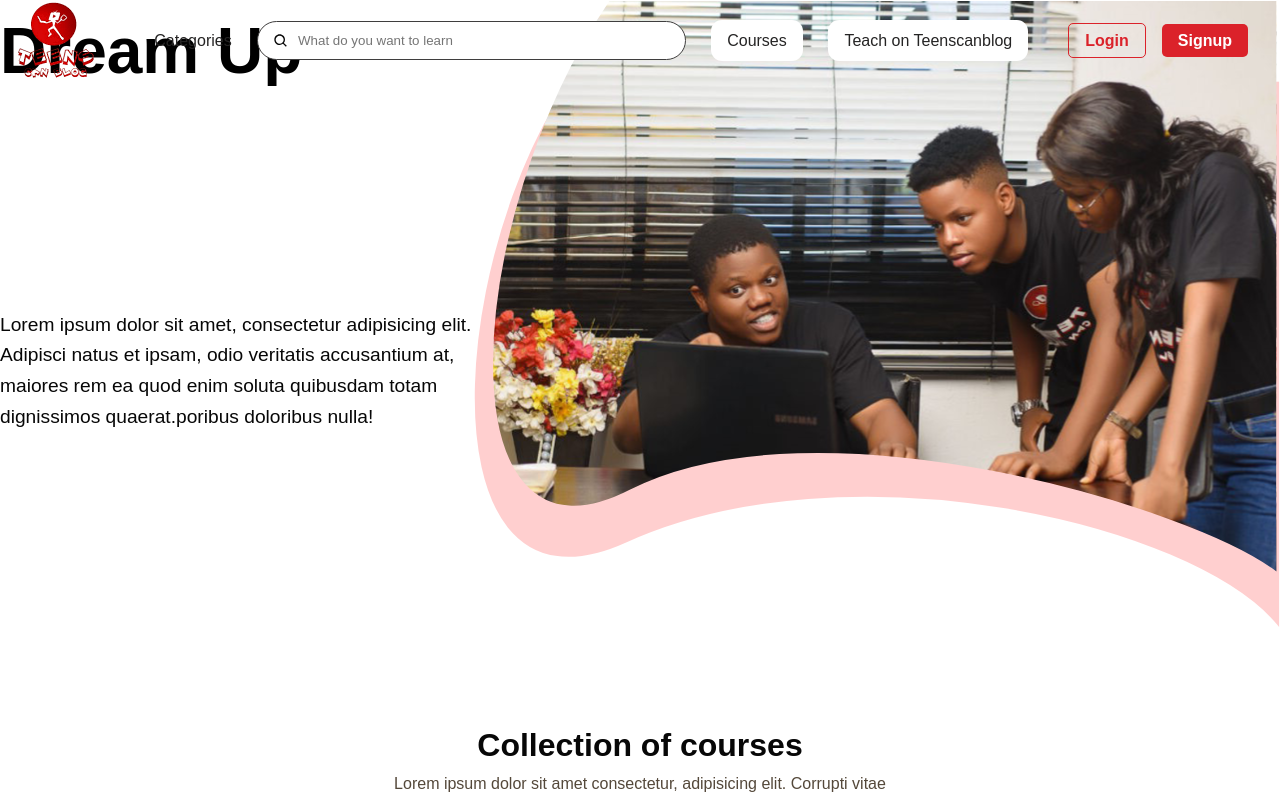
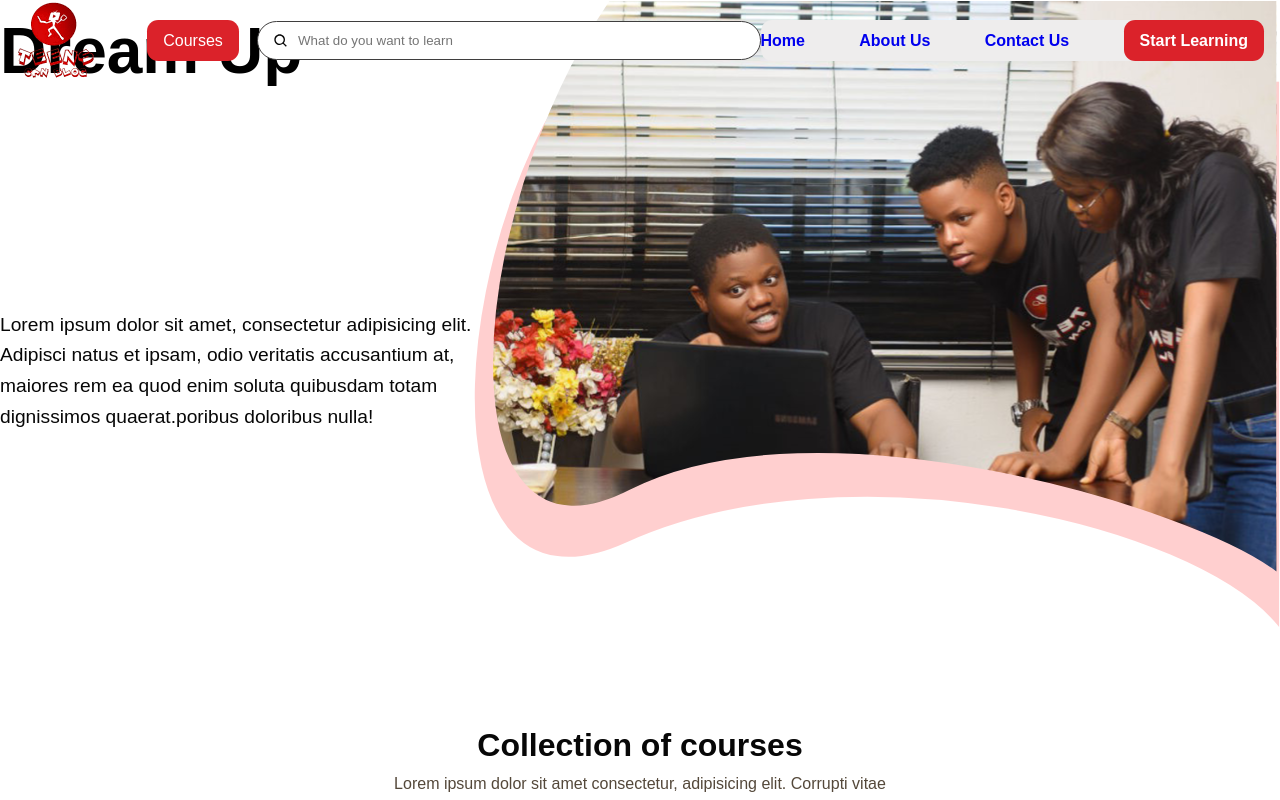
Before and after one commit to Niscolinx/teenscan, a React (Create React App) app: page / in a window 1280 px wide. Shown: the top 800 px of the page. Built offline with nearby package versions, Linux system fonts and the light colour scheme; what react-router-last-location would draw is missing.

Commit message:
working on the header

```diff
--- a/src/components/Header.tsx
+++ b/src/components/Header.tsx
@@ -1,97 +1,95 @@
-import React, { useState } from 'react'
+import React from 'react'
 import Logo from '../assets/Logo.png'
 import { BiSearch } from 'react-icons/bi'
 import { Link } from 'react-router-dom'
 
-interface ModalHandler {
-    displayModal: boolean
-    toDisplay: string
-}
+// interface ModalHandler {
+//     displayModal: boolean
+//     toDisplay: string
+// }
 
 const Header = () => {
     // const [handleMouse, setHandleMouse] = useState('none')
     // const [handleModal, setHandleModal] = useState(false)
     // const [handleSpacer, setHandelSpacer] = useState(false)
 
-    const [modalHandler, setModalHandler] = useState<ModalHandler>({
-        displayModal: false,
-        toDisplay: 'none',
-    })
+    // const [modalHandler, setModalHandler] = useState<ModalHandler>({
+    //     displayModal: false,
+    //     toDisplay: 'none',
+    // })
 
-    let { displayModal, toDisplay } = modalHandler
+    // let { displayModal, toDisplay } = modalHandler
 
-    let categoryModalStyle = {
-        display: toDisplay,
-    }
+    // let categoryModalStyle = {
+    //     display: toDisplay,
+    // }
 
-    const handleSpacerLeave = () => {
+    // const handleSpacerLeave = () => {
+    //     if (displayModal) {
+    //         setModalHandler({
+    //             ...modalHandler,
+    //             toDisplay: 'none',
+    //         })
+    //     }
+    // }
 
-        if (displayModal) {
-            setModalHandler({
-                ...modalHandler,
-                toDisplay: 'none',
-            })
-        }
-    }
+    // const handleMouseLeave = () => {
+    //     setModalHandler({
+    //         ...modalHandler,
+    //         toDisplay: 'none',
+    //     })
+    // }
+    // const handleMouseEnter = () => {
+    //     setModalHandler({
+    //         ...modalHandler,
+    //         toDisplay: 'block',
+    //     })
+    // }
+    // const handleModalOpen = () => {
+    //     setModalHandler({
+    //         ...modalHandler,
+    //         displayModal: true,
+    //     })
+    // }
 
-    const handleMouseLeave = () => {
-            setModalHandler({
-                ...modalHandler,
-                toDisplay: 'none',
-            })
-
-    }
-    const handleMouseEnter = () => {
-        setModalHandler({
-            ...modalHandler,
-            toDisplay: 'block',
-        })
-    }
-    const handleModalOpen = () => {
-        setModalHandler({
-            ...modalHandler,
-            displayModal: true,
-        })
-    }
-
-    const handleModalClose = () => {
-        setModalHandler({
-            ...modalHandler,
-            toDisplay: 'none',
-            displayModal: false,
-        })
-    }
-    const categoryModal = (
-        <div
-            className='category'
-            style={categoryModalStyle}
-            onMouseEnter={handleModalOpen}
-        >
-            <ul className='categoryModal' onMouseLeave={handleModalClose}>
-                <li>
-                    <Link to='/'>Digital Marketing</Link>
-                </li>
-                <li>
-                    <Link to='/'>Blogging</Link>
-                </li>
-                <li>
-                    <Link to='/'>Web Development</Link>
-                </li>
-                <li>
-                    <Link to='/'>Graphics Design</Link>
-                </li>
-                <li>
-                    <Link to='/yello'>Public Speaking</Link>
-                </li>
-            </ul>
-        </div>
-    )
+    // const handleModalClose = () => {
+    //     setModalHandler({
+    //         ...modalHandler,
+    //         toDisplay: 'none',
+    //         displayModal: false,
+    //     })
+    // }
+    // const categoryModal = (
+    //     <div
+    //         className='category'
+    //         style={categoryModalStyle}
+    //         onMouseEnter={handleModalOpen}
+    //     >
+    //         <ul className='categoryModal' onMouseLeave={handleModalClose}>
+    //             <li>
+    //                 <Link to='/'>Digital Marketing</Link>
+    //             </li>
+    //             <li>
+    //                 <Link to='/'>Blogging</Link>
+    //             </li>
+    //             <li>
+    //                 <Link to='/'>Web Development</Link>
+    //             </li>
+    //             <li>
+    //                 <Link to='/'>Graphics Design</Link>
+    //             </li>
+    //             <li>
+    //                 <Link to='/yello'>Public Speaking</Link>
+    //             </li>
+    //         </ul>
+    //     </div>
+    // )
 
     return (
         <>
             <img src={Logo} alt='logo' style={{ marginRight: '2rem' }} />
 
-            <div className='modal' onMouseLeave={handleMouseLeave}>
+            {/* <div className='modal' onMouseLeave={handleMouseLeave}>
                 <Link to='/' onMouseOver={handleMouseEnter}>
                     Categories
                 </Link>
@@ -100,28 +98,33 @@ const Header = () => {
                     onMouseLeave={handleSpacerLeave}
                 ></p>
                 {categoryModal}
-            </div>
+            </div> */}
 
-            <div className='header_input-box'>
-                <BiSearch className='header_input-box_searchIcon' />
+            <Link to='/' className='header__homenav'>
+                Courses
+            </Link>
+
+            <div className='header__input-box'>
+                <BiSearch className='header__input-box--searchIcon' />
                 <input
-                    className='header_input-box_input'
+                    className='header__input-box--input'
                     placeholder='What do you want to learn'
                 />
             </div>
 
-            <Link to='/'>Courses</Link>
-            <Link to='/'>Teach on Teenscanblog</Link>
-
-            <ul className='header_list'>
+            <ul className='header__list'>
                 <li>
-                    <Link to='/' className='header_list-item--1'>
-                        Login
-                    </Link>
+                    <Link to='/'>Home</Link>
                 </li>
                 <li>
-                    <Link to='/' className='header_list-item--2'>
-                        Signup
+                    <Link to='/'>About Us</Link>
+                </li>
+                <li>
+                    <Link to='/'>Contact Us</Link>
+                </li>
+                <li>
+                    <Link to='/' className='header__list--auth'>
+                        Start Learning
                     </Link>
                 </li>
             </ul>
--- a/src/sass/components/header.scss
+++ b/src/sass/components/header.scss
@@ -6,36 +6,54 @@
     z-index: 10;
     display: grid;
     grid-column: 1 / -1;
-    grid-template-columns:
-        min-content minmax(min-content, 8rem) 3fr repeat(
-            2,
-            minmax(max-content, 1fr)
-        )
-        minmax(min-content, 1fr);
+    grid-template-columns: min-content minmax(min-content, 8rem) minmax(min-content, 1fr) 1fr;
     align-items: center;
     justify-items: center;
     padding: 0 1rem;
 
+    &__homenav {
+        text-decoration: none;
+        background-color: $color-secondary;
+        color: white;
+        padding: 0.5rem 1rem;
+                border-radius: 0.7rem;
+
+    }
+
+    &__list {
+        width: 100%;
+        display: flex;
+        list-style: none;
+        color: $color-grey-dark;
+        background: rgb(238, 237, 237);
+        border-radius: 0.7rem;
+        font-weight: 600;
+        justify-content: space-between;
+        align-items: center;
 
 
+        li {
+            & > :link {
+                text-decoration: none;
+            }
+        }
+        &--auth {
+            background-color: $color-secondary;
+            color: white;
+            justify-self: stretch;
+            display: grid;
+            padding: 0.5rem 1rem;
+                    border-radius: 0.7rem;
 
-    & > :link,
-    & > :visited {
-        text-decoration: none;
-        color: $color-grey-dark;
-        background: white;
-                        padding: 0.5rem 1rem;
-                                        border-radius: .7rem;
-
-
+        }
     }
-    &_input-box {
+    &__input-box {
         display: flex;
         align-items: center;
         position: relative;
         justify-self: stretch;
 
-        &_input {
+        &--input {
             border-radius: 3rem;
             padding: 0.7rem 1rem;
             outline: none;
@@ -43,52 +61,9 @@
             width: 100%;
             padding-left: 2.5rem;
         }
-        &_searchIcon {
+        &--searchIcon {
             position: absolute;
             width: 3rem;
         }
     }
-
-    &_list {
-        display: flex;
-        list-style: none;
-        justify-content: space-around;
-        margin-left: 2rem;
-        margin-right: 0.5rem;
-
-        & > * {
-            padding: 1rem 0.5rem;
-        }
-
-        &-item {
-            &--1:link,
-            &--1:visited,
-            &--2:link,
-            &--2:visited {
-                text-decoration: none;
-                padding: 0.5rem 1rem;
-                border-radius: 5px;
-            }
-
-            &--1 {
-                border: 1px solid $color-secondary;
-                &:link,
-                &:visited{
-                     color: $color-secondary;
-                     font-weight: 600;
-
-                }
-            }
-            &--2 {
-                background-color: $color-secondary;
-
-                &:link,
-                &:visited{
-                    color: white;
-                                         font-weight: 600;
-
-                }
-            }
-        }
-    }
 }
```
